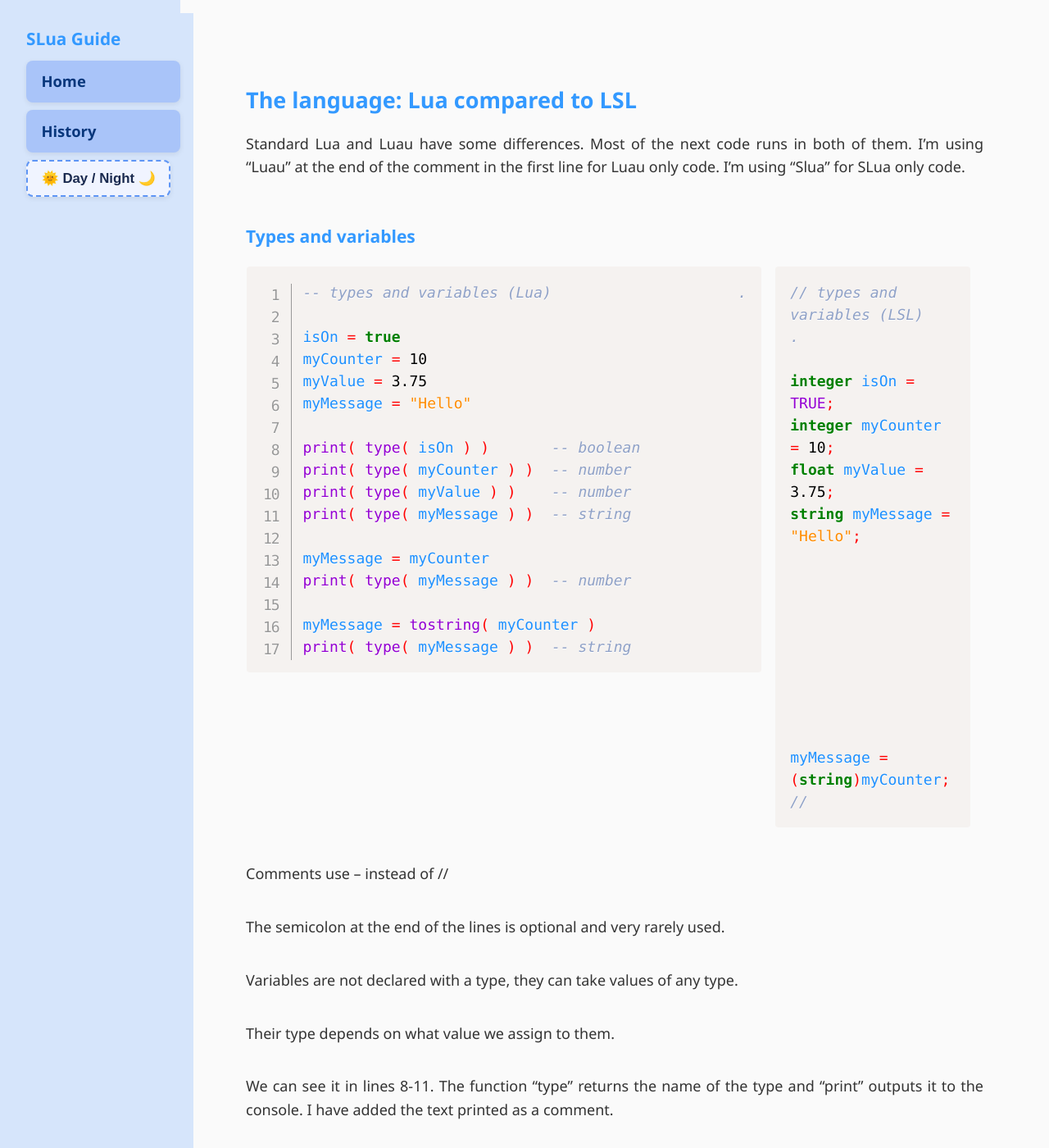
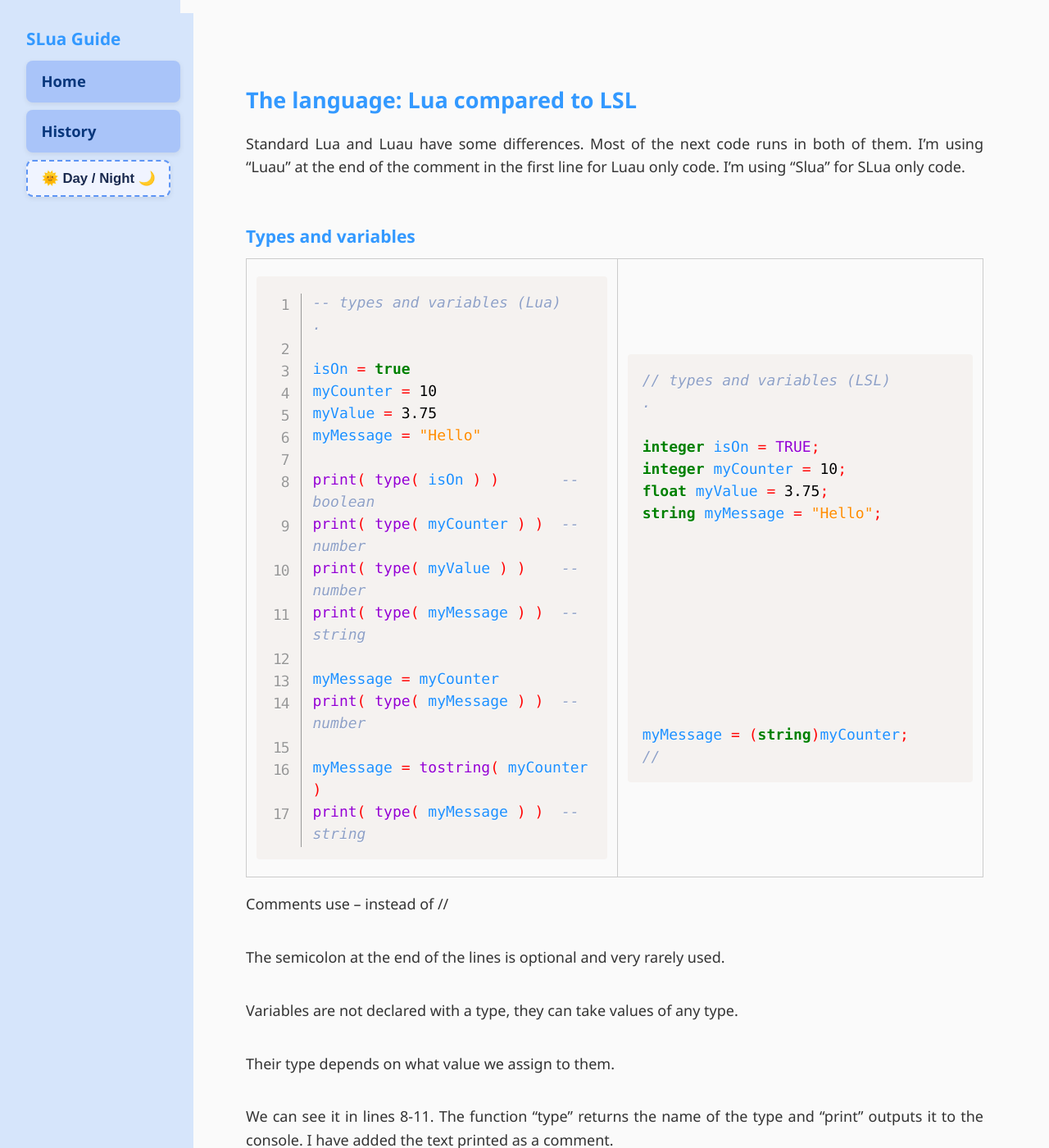
Before and after one commit to Suzanna-Linn/slua, a Jekyll site: the page built from docs/language1.md, in a window 1280 px wide and 1400 px high. Shown: the whole window at 82% size. Built offline with Jekyll 4.4.1, drawn with Linux system fonts in a browser that asks for light colours; nearby versions of some CDN libraries; comment, search, counter and statistics services are not loaded.

Commit message:
Update style.css

```diff
--- a/docs/assets/style.css
+++ b/docs/assets/style.css
@@ -132,30 +132,18 @@
   color: #8fa1c7;
 }
 
-/* Tables for code comparison with minimal column widths and horizontal scroll */
 .content table {
-  width: 100%;              /* natural width based on content */
-  table-layout: auto;       /* natural column sizing */
+  width: 100%;
   border-collapse: collapse;
-  margin-bottom: 2rem;
-  max-width: 100%;          /* don’t overflow container */
-  overflow-x: auto;         /* enable horizontal scroll */
-  display: block;           /* needed for horizontal scroll */
 }
 
-.content table td {
-  vertical-align: top;
-  padding-right: 1rem;
-  white-space: nowrap;      /* prevent wrapping, expand width */
+.content th,
+.content td {
+  border: 1px solid #ccc;
+  padding: 12px;
+  text-align: left;
 }
 
-.content table td pre {
-  white-space: pre;         /* keep code formatting, no wrapping */
-  overflow-x: auto;         /* scroll if code too wide */
-  max-width: none;
-}
-
-/* Theme toggle button */
 .theme-toggle {
   margin-top: auto;
   margin-bottom: 0.5rem;
```
